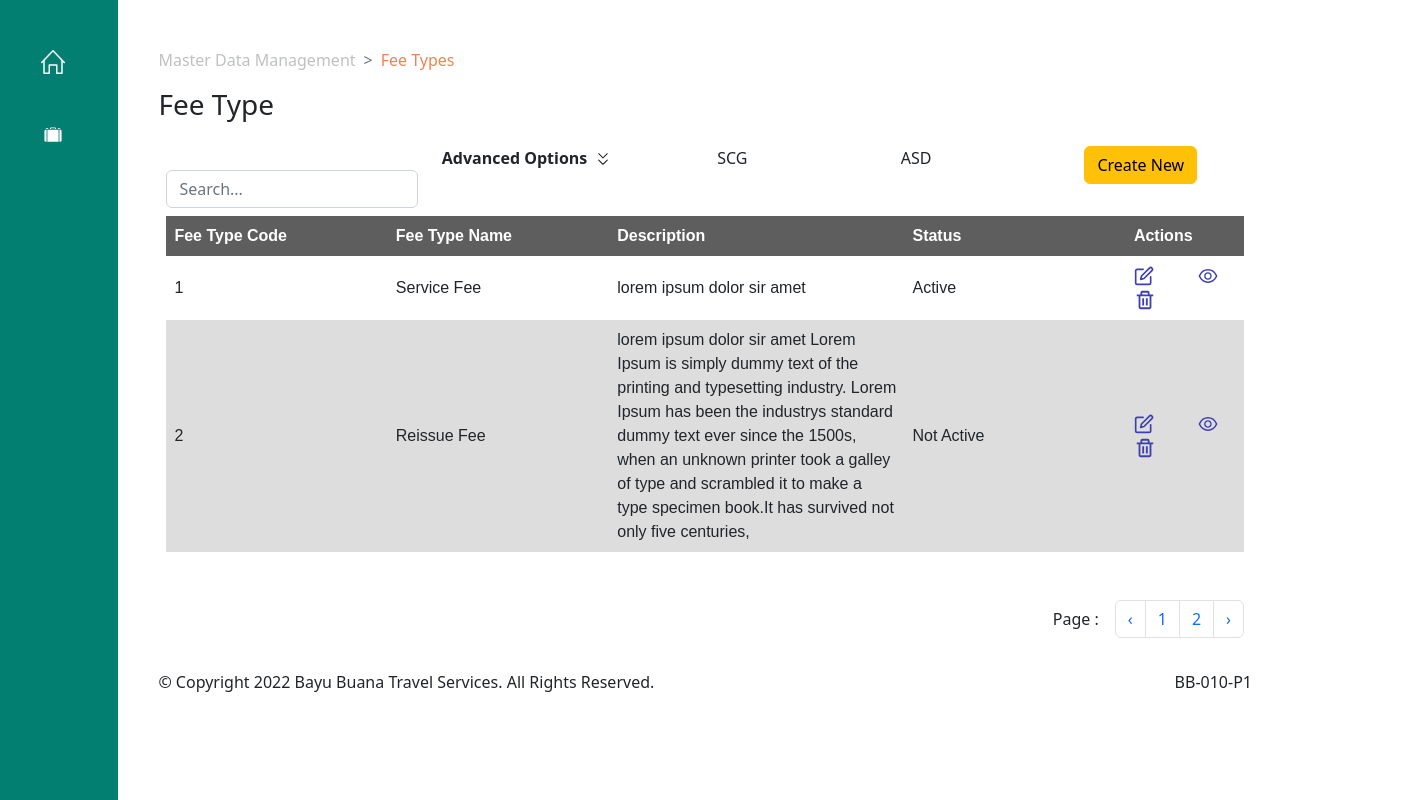
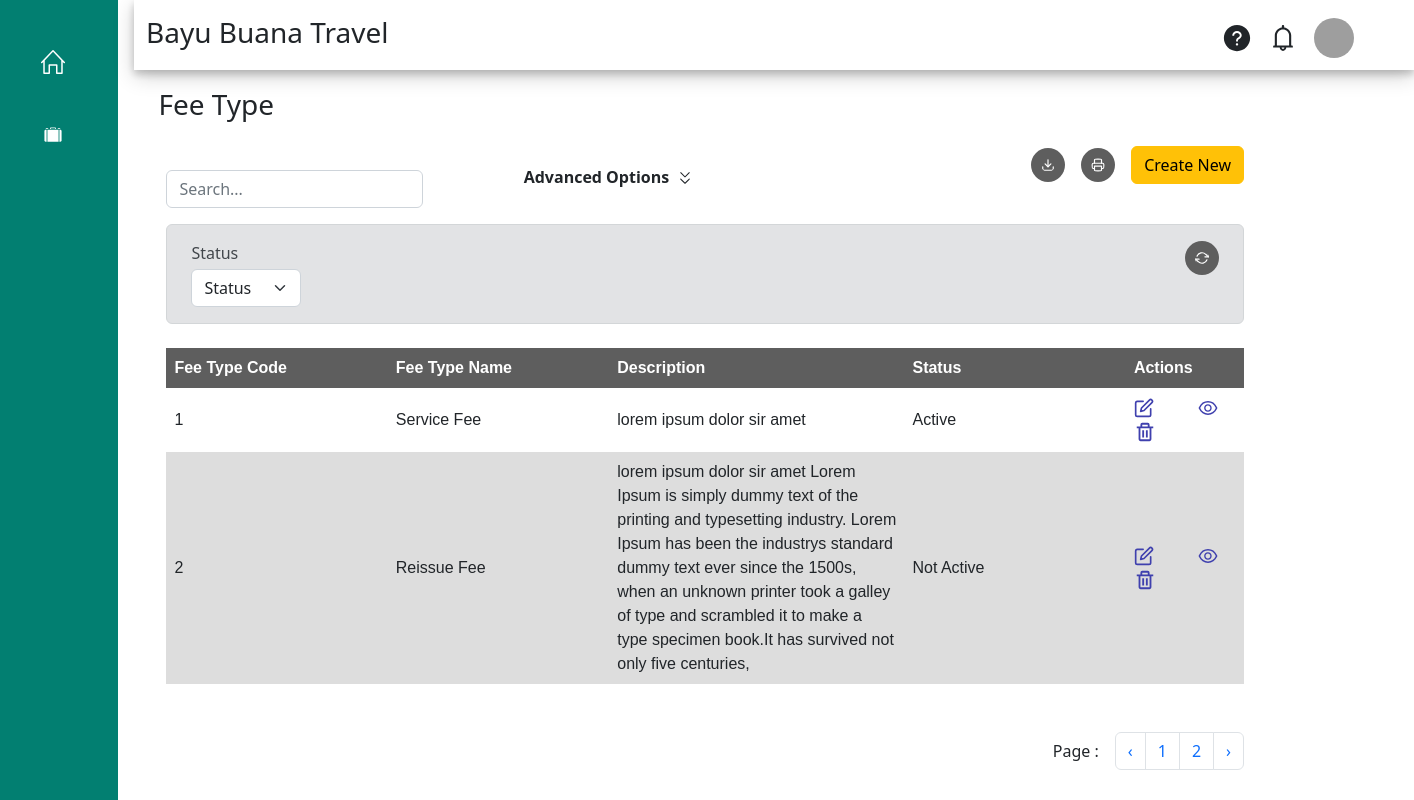
Before and after one commit to mzulfanw/fee-types, a React (Vite) app: page /fee-types in a window 1280 px wide. Both pictures are taken after a click on the element "Advanced Options". Shown: the whole page, 1414 px wide, since content can reach past the window. Built offline with nearby package versions, Linux system fonts and the light colour scheme; grey boxes are pictures that could not be loaded.

Commit message:
feat: add delete function

```diff
--- a/src/components/atoms/Button.jsx
+++ b/src/components/atoms/Button.jsx
@@ -8,6 +8,7 @@
   text,
   disabled = false,
   size = 'sm',
+  onClick = () => { },
   ...other
 }) {
   return (
@@ -16,6 +17,7 @@
       type={type}
       disabled={disabled}
       size={size}
+      onClick={onClick}
       {...other}
     >
       {text}
@@ -28,7 +30,8 @@
   type: PropTypes.string,
   text: PropTypes.string,
   disabled: PropTypes.bool,
-  size: PropTypes.string
+  size: PropTypes.string,
+  onClick: PropTypes.func
 }
 
 export default Button
--- a/src/components/molecules/Table.jsx
+++ b/src/components/molecules/Table.jsx
@@ -8,7 +8,6 @@
   total,
   children
 }) {
-  console.log(total)
   return (
     <>
       {
--- a/src/components/pages/fee-types/FeeTypesTable.jsx
+++ b/src/components/pages/fee-types/FeeTypesTable.jsx
@@ -1,16 +1,26 @@
-import React from 'react'
+import React, { useState } from 'react'
 import PropTypes from 'prop-types'
 import Table from '@/components/molecules/Table'
 import { dummy } from '@/settings/dummy'
-import { Col, Row } from 'react-bootstrap'
+import { Col, Modal, Row } from 'react-bootstrap'
 import { AiOutlineEye } from 'react-icons/ai'
 import { BiTrash } from 'react-icons/bi'
 import { FiEdit } from 'react-icons/fi'
+import { Button } from '@/components/atoms'
 
 function FeeTypesTable({
   table
 }) {
+  const [open, setOpen] = useState(false)
+  const [title, setTitle] = useState('')
+  const handleDelete = (id, title) => {
+    setOpen(true)
+    setTitle(title)
+
+  }
+
   return (
+    <>
       <Table
         table={table}
         total={dummy}
@@ -49,6 +59,7 @@
                         color: '#3f40ae'
                         , cursor: 'pointer'
                       }}
+                      onClick={() => { handleDelete(val.id, val.feeType) }}
                     />
                   </Col>
                 </Row>
@@ -56,7 +67,22 @@
             </tr>
           ))
         }
+        <Modal show={open} onHide={() => { setOpen(false) }}>
+          <Modal.Body>Are you sure to delete {title}</Modal.Body>
+          <Modal.Footer>
+            <Button variant='secondary'
+              text='Cancel'
+              onClick={() => { setOpen(false) }}
+            />
+
+            <Button variant='primary'
+              text='Delete'
+              onClick={() => { setOpen(false) }}
+            />
+          </Modal.Footer>
+        </Modal>
       </Table>
+    </>
   )
 }
 
--- a/src/components/pages/fee-types/FeeTypesToolbar.jsx
+++ b/src/components/pages/fee-types/FeeTypesToolbar.jsx
@@ -1,15 +1,16 @@
 import React, { useState } from 'react'
 import { Button, Input } from '@/components/atoms/index'
-import { Row, Col } from 'react-bootstrap'
+import { Row, Col, Alert, Form } from 'react-bootstrap'
 import { RxDoubleArrowDown, RxDoubleArrowUp } from 'react-icons/rx'
 import { useNavigate } from 'react-router-dom'
+import { FiRefreshCw, FiPrinter, FiDownload } from 'react-icons/fi'
 
 function FeeTypesToolbar() {
   const [open, setOpen] = useState(false)
   const navigate = useNavigate()
   return (
     <div
-      className='mt-4'
+      className='mt-4 mb-3'
       style={{
         paddingLeft: '.5rem',
         paddingRight: '.5rem'
@@ -19,13 +20,15 @@
         <Col
           xl={6}
         >
-          <Row>
-            <Col>
+          <div
+            className='d-flex align-items-center justify-content-between'
+          >
+            <div>
               <Input
                 placeholder='Search...'
               />
-            </Col>
-            <Col>
+            </div>
+            <div>
               <div
                 className='fw-bold'
                 style={{
@@ -42,25 +45,40 @@
                   open ? <RxDoubleArrowDown /> : <RxDoubleArrowUp />
                 }
               </div>
-            </Col>
-          </Row>
+            </div>
+          </div>
         </Col>
         <Col
           xl={6}
         >
-          <Row>
-            <Col
-              xl={4}
+          <div className='d-flex justify-content-end align-items-center gap-3'>
+            <div
             >
-              SCG
-            </Col>
-            <Col
-              xl={4}
+              <FiDownload
+                style={{
+                  backgroundColor: '#5E5E5E',
+                  color: 'white',
+                  fontSize: '34px',
+                  padding: '10px 10px',
+                  borderRadius: '50%',
+                  cursor: 'pointer'
+                }}
+              />
+            </div>
+            <div
             >
-              ASD
-            </Col>
-            <Col
-              xl={4}
+              <FiPrinter
+                style={{
+                  backgroundColor: '#5E5E5E',
+                  color: 'white',
+                  fontSize: '34px',
+                  padding: '10px 10px',
+                  borderRadius: '50%',
+                  cursor: 'pointer'
+                }}
+              />
+            </div>
+            <div
             >
               <Button
                 text='Create New'
@@ -69,10 +87,43 @@
                 size='md'
                 onClick={() => { navigate('/fee-types/create') }}
               />
-            </Col>
-          </Row>
+            </div>
+          </div>
         </Col>
       </Row>
+      {
+        open && (
+          <Alert
+            variant='secondary'
+            className='mt-3'
+          >
+            <div
+              className='d-flex justify-content-between align-items-start mx-2'
+            >
+              <div>
+                <p className='mb-1'>Status</p>
+                <Form.Select aria-label='select-options'>
+                  <option value='' disabled selected>Status</option>
+                  <option value='1'>Active</option>
+                  <option value='3'>Inactive</option>
+                </Form.Select>
+              </div>
+              <div>
+                <FiRefreshCw
+                  style={{
+                    backgroundColor: '#5E5E5E',
+                    color: 'white',
+                    fontSize: '34px',
+                    padding: '10px 10px',
+                    borderRadius: '50%',
+                    cursor: 'pointer'
+                  }}
+                />
+              </div>
+            </div>
+          </Alert>
+        )
+      }
     </div>
   )
 }
--- a/src/components/templates/Layout.jsx
+++ b/src/components/templates/Layout.jsx
@@ -34,9 +34,9 @@
       <Sidebar
         sx={sidebarStyle}
       />
-      {/* <Nav
-      className='col-auto'
-      /> */}
+      <Nav
+
+      />
       <Container
         className='col-9'
         style={mainStyle}
--- a/src/components/templates/Nav.jsx
+++ b/src/components/templates/Nav.jsx
@@ -1,10 +1,59 @@
 import React from 'react'
+import {
+  AiFillQuestionCircle,
+  AiOutlineBell
+} from 'react-icons/ai'
 
 function Nav(props) {
   return (
     <div
+      style={{
+        position: 'absolute',
+        maxWidth: '1318px',
+        left: '134px',
+        right: 0,
+        backgroundColor: '#fff',
+        boxShadow: '0 4px 8px 0 rgba(0, 0, 0, 0.2), 0 6px 20px 0 rgba(0, 0, 0, 0.19)',
+        height: '70px'
+      }}
       {...props}
-    >Nav</div>
+    >
+      <div
+        className='d-flex mt-3 justify-content-between '
+      >
+        <div className='w-75'>
+          <h3>Bayu Buana Travel</h3>
+        </div>
+        <div className='align-self-end me-5'>
+          <div className='d-flex align-items-center justify-content-round gap-3'>
+            <div>
+              <AiFillQuestionCircle
+                size={30}
+              />
+            </div>
+            <div>
+              <AiOutlineBell
+                size={30}
+              />
+            </div>
+            <div
+              className='h-25'
+            >
+              <img
+                src='https://images.unsplash.com/photo-1669383488518-3f367058d9db?ixlib=rb-4.0.3&ixid=MnwxMjA3fDB8MHxwaG90by1wYWdlfHx8fGVufDB8fHx8&auto=format&fit=crop&w=894&q=80'
+                alt='person'
+                style={{
+                  height: '40px',
+                  width: '40px',
+                  objectFit: 'cover',
+                  borderRadius: '50%'
+                }}
+              />
+            </div>
+          </div>
+        </div>
+      </div>
+    </div>
   )
 }
 
```
Also changed, not shown: public/image/person.avif (added). Lines whose indentation alone changed are shown as unchanged.
